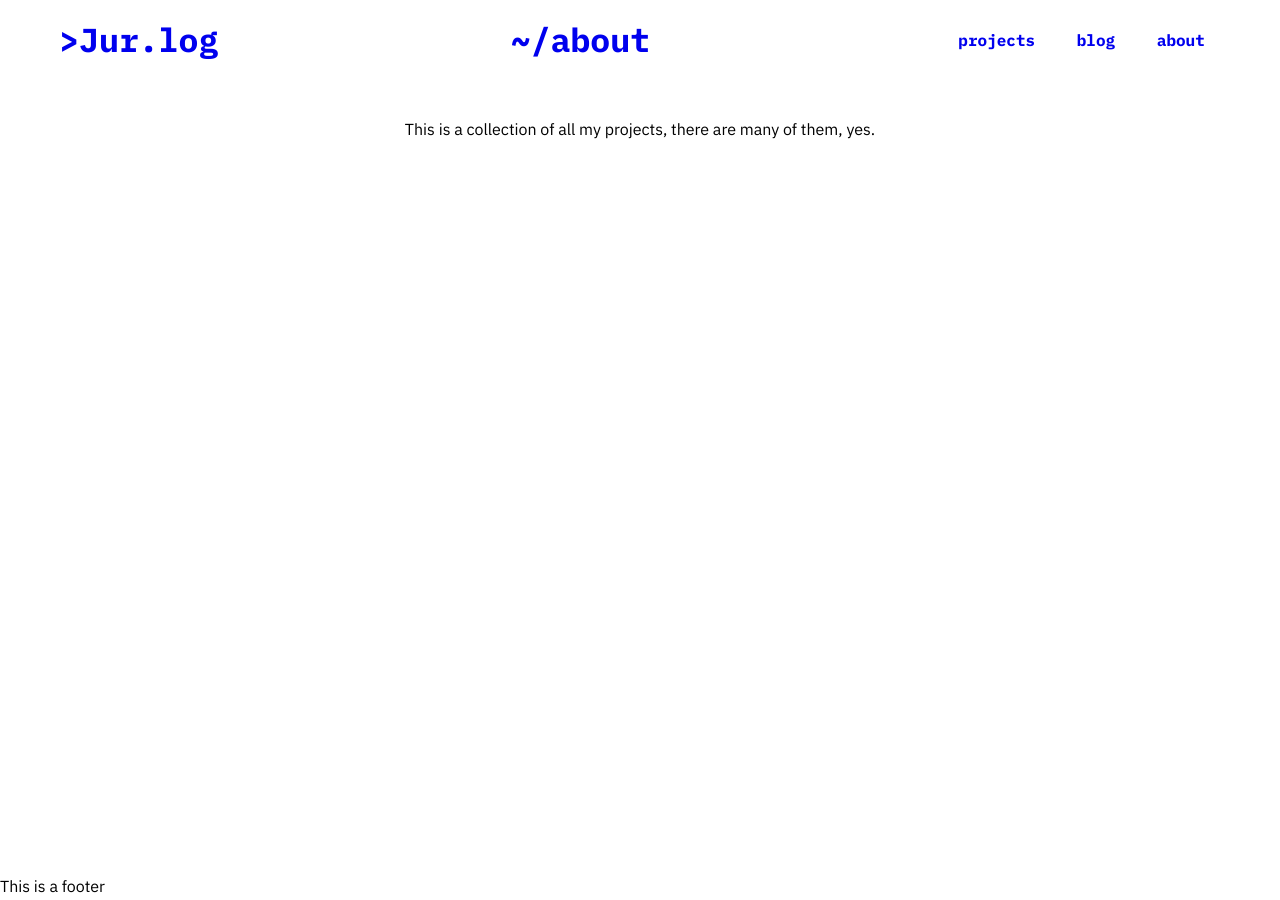
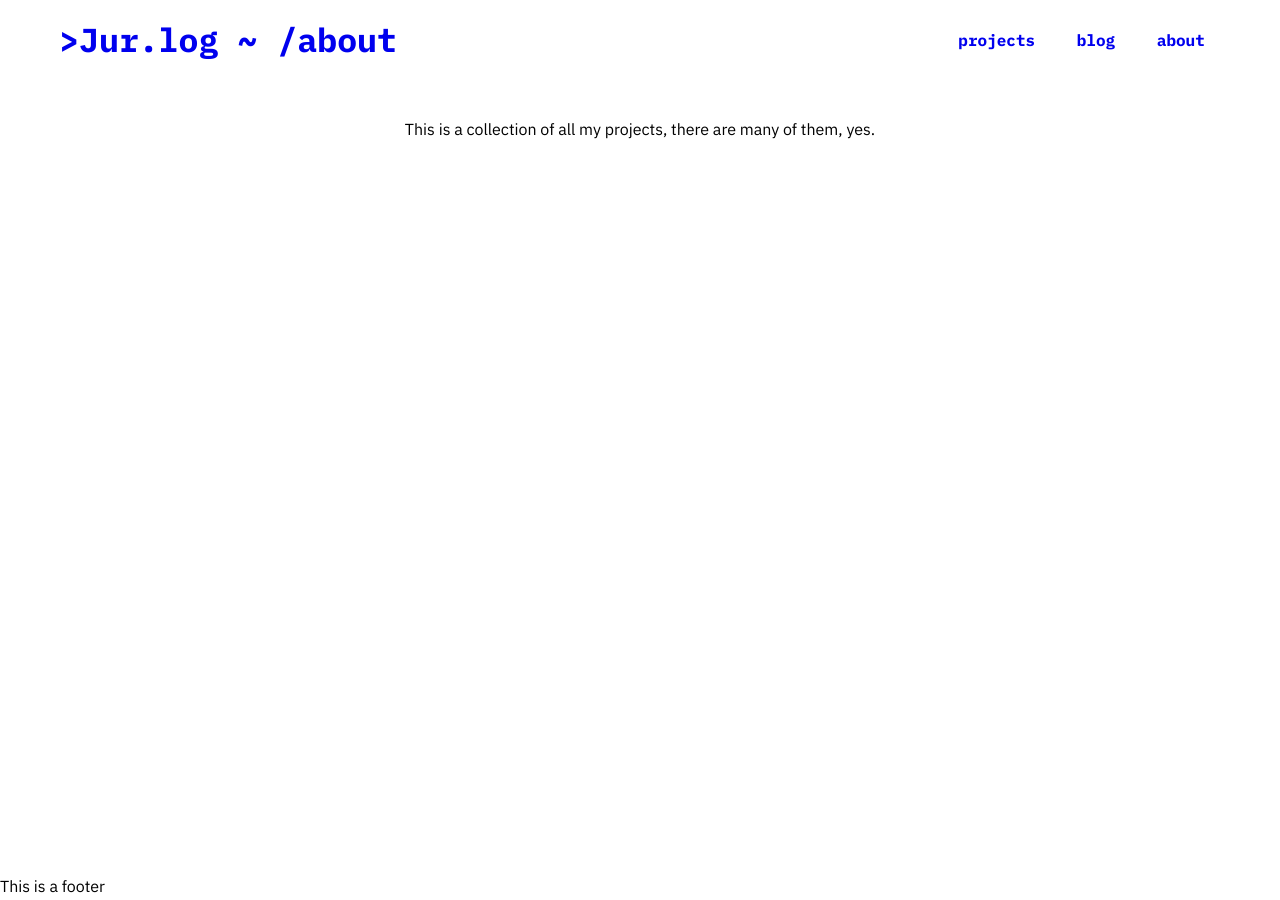
Before and after one commit to jurc192/jurlog, a Jekyll site: the page built from about.md, in a window 1280 px wide. Built offline with Jekyll 4.4.1, drawn with Linux system fonts in a browser that asks for light colours.

Commit message:
Revert "header: prevent breaking of navbar, but not really a solution"
This reverts commit 7141274c952d3f15020934483c81f6f88aa822c3.

```diff
--- a/_sass/_base.scss
+++ b/_sass/_base.scss
@@ -17,7 +17,6 @@ body {
 .site-header .wrapper {
     display: flex;
     flex-wrap: wrap;
-    justify-content: space-between;
     max-width: $header-max-width;
     padding: 0 $content-padding;
     margin: 0 auto;
@@ -37,7 +36,10 @@ body {
     list-style: none;
 }
     .breadcrumbs {
-        display: none;
+        // Hide, but use as a spacer between the logo and burger menu
+        visibility: hidden;
+        flex: 1;
+        padding: 0 $content-padding;
     }
 
     // Menu toggling logic (using checkbox)
@@ -66,8 +68,7 @@ body {
         flex-wrap: nowrap;
     }
         .breadcrumbs {
-            display: flex;
-            max-width: 500px;
+            visibility: visible;
         }
 
         // Show menu horizontally
@@ -81,7 +82,6 @@ body {
         .navbar {
             width: auto;
             text-align: left;
-            white-space: nowrap;
         }
             .navbar li {
                 display: inline-block;
```
